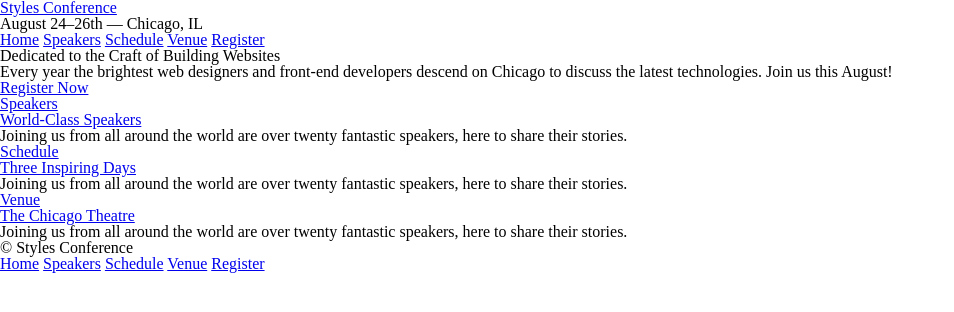
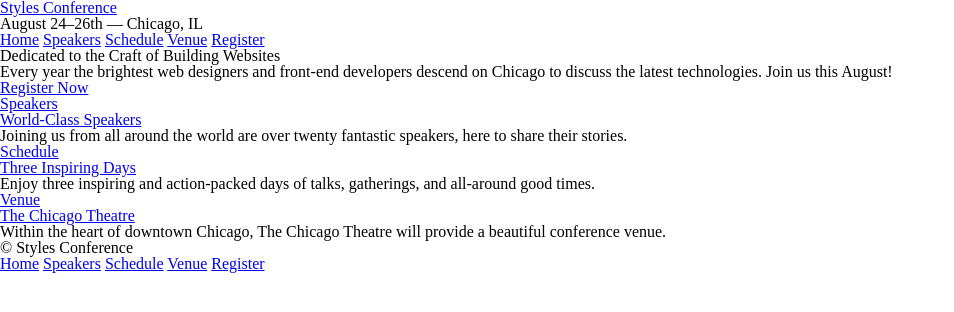
Before and after one commit to JohnMichaelD/StylesConferenceWebsite, a plain HTML site: page index.html in a window 1280 px wide. Shown: the whole page, without its empty margins (0-954 px from the left). Drawn offline with Linux system fonts and the light colour scheme.

Commit message:
updaing site desc

```diff
--- a/index.html
+++ b/index.html
@@ -40,14 +40,14 @@
                 <h5>Schedule</h5>
                 <h3>Three Inspiring Days</h3>
             </a>
-            <p>Joining us from all around the world are over twenty fantastic speakers, here to share their stories.</p>
+            <p>Enjoy three inspiring and action-packed days of talks, gatherings, and all-around good times.</p>
         </section>
         <section>
             <a href="venue.html">
                 <h5>Venue</h5>
                 <h3>The Chicago Theatre</h3>
             </a>
-            <p>Joining us from all around the world are over twenty fantastic speakers, here to share their stories.</p>
+            <p>Within the heart of downtown Chicago, The Chicago Theatre will provide a beautiful conference venue.</p>
         </section>
     </section>
     <footer>
```
